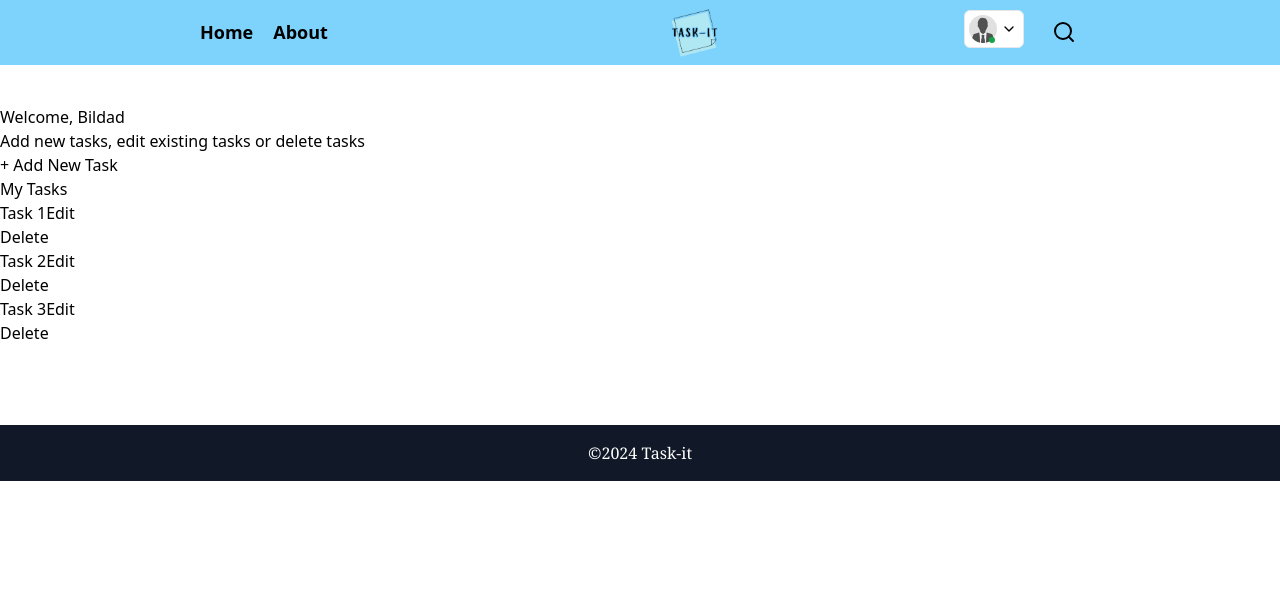
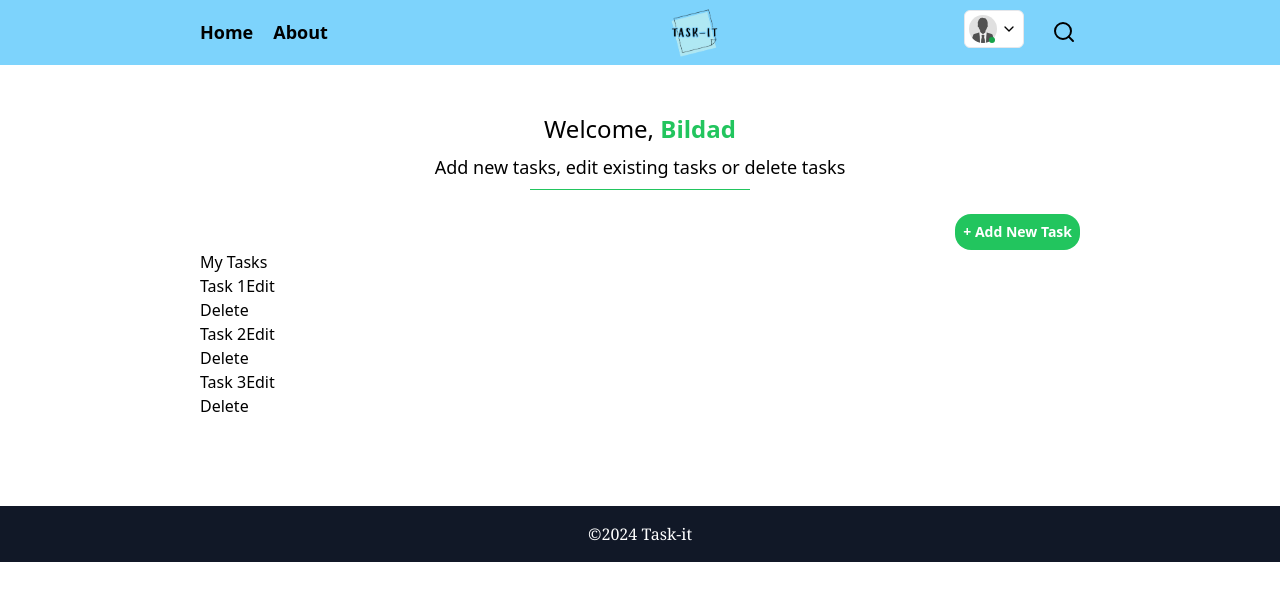
Before and after one commit to bilsim-code/taskit, a React (Vite) app in the folder client/: page / in a window 1280 px wide. Shown: the top 600 px of the page. Built offline with nearby package versions, Linux system fonts and the light colour scheme.

Commit message:
add dashboard welcome message

```diff
--- a/client/src/Pages/Home.jsx
+++ b/client/src/Pages/Home.jsx
@@ -3,13 +3,14 @@ import taskList from "../Components/taskList"
 
 const Home = () => {
   return (
-    <div>
-        <div>
-          <h2>Welcome, <span>Bildad</span></h2>
-          <p>Add new tasks, edit existing tasks or delete tasks</p>
+    <div className="max-w-4xl mx-auto p-2">
+        <div className="text-center">
+          <h2 className="text-2xl">Welcome, <span className="text-green-500 font-semibold">Bildad</span></h2>
+          <p className="text-lg pt-2">Add new tasks, edit existing tasks or delete tasks</p>
+          <hr className="bg-green-500 h-[1px] w-1/4 mt-2  mx-auto border-0" />
         </div>
-        <Link>
-        <span>+ Add New Task</span>
+        <Link to={'add-task'} className="flex justify-end mt-6">
+        <span className="bg-green-500 p-2 rounded-2xl font-semibold text-white text-sm hover:text-slate-200">+ Add New Task</span>
         </Link>
 
         <h1>My Tasks</h1>
```
